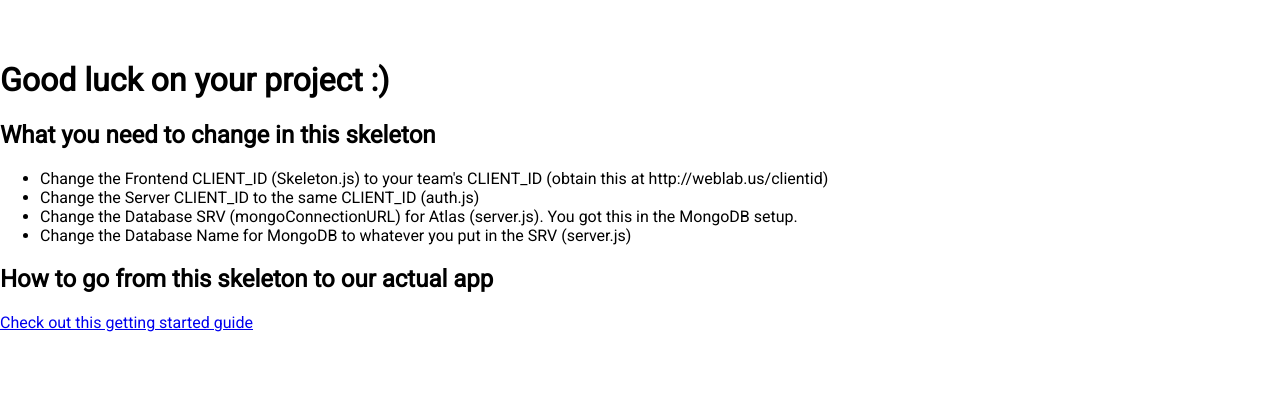
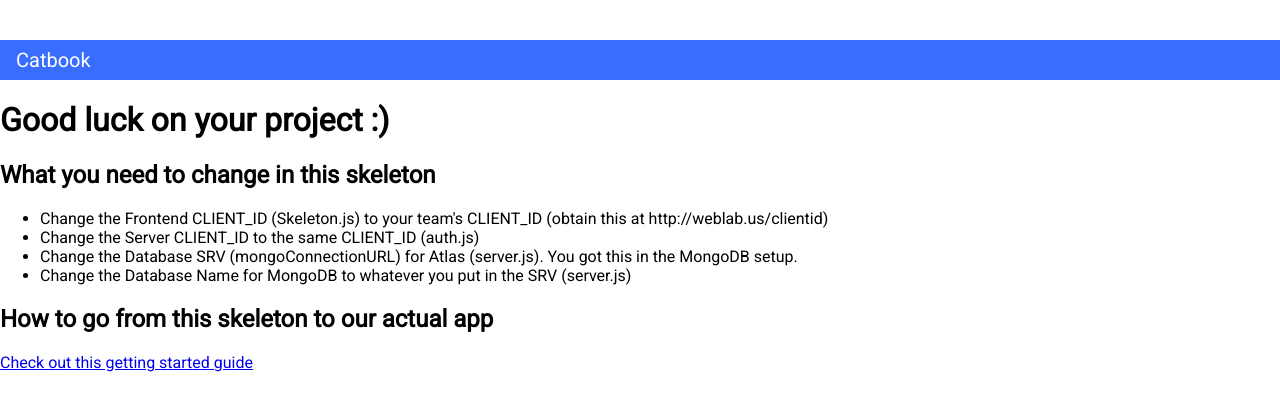
Before and after one commit to alex-t-hu/wordbash, a React app: page / in a window 1280 px wide. Shown: the top 410 px of the page. Built offline with nearby package versions, Linux system fonts and the light colour scheme; no server answers; the HTML template or start-up script is replaced by a standard one.

Commit message:
added navbar

```diff
--- a/client/src/components/App.js
+++ b/client/src/components/App.js
@@ -4,6 +4,7 @@ import jwt_decode from "jwt-decode";
 
 import NotFound from "./pages/NotFound.js";
 import Skeleton from "./pages/Skeleton.js";
+import NavBar from "./modules/NavBar.js"
 
 import "../utilities.css";
 
--- /dev/null
+++ b/client/src/components/modules/NavBar.css
@@ -0,0 +1,28 @@
+.NavBar-container {
+    padding: var(--s) var(--m);
+    background-color: var(--primary);
+  }
+
+  .NavBar-title {
+    color: var(--white);
+    font-size: 20px;
+  }
+
+  .NavBar-linkContainer {
+    margin-left: var(--l);
+  }
+
+  .NavBar-link,
+  .NavBar-link:visited {
+    color: var(--white);
+    opacity: 0.6;
+    text-decoration: none;
+  }
+
+  .NavBar-link:hover {
+    opacity: 0.8;
+  }
+
+  .NavBar-link + .NavBar-link {
+    margin-left: var(--m);
+  }
--- /dev/null
+++ b/client/src/components/modules/NavBar.js
@@ -0,0 +1,17 @@
+import React from "react";
+
+import "./NavBar.css";
+
+/**
+ * The navigation bar at the top of all pages. Takes no props.
+ */
+const NavBar = () => {
+  return (
+    <nav className="NavBar-container">
+      <div className="NavBar-title">Catbook</div>
+      {/* TODO (step5): implement links to pages */}
+    </nav>
+  );
+};
+
+export default NavBar;
--- a/client/src/components/pages/Skeleton.js
+++ b/client/src/components/pages/Skeleton.js
@@ -3,6 +3,7 @@ import { GoogleOAuthProvider, GoogleLogin, googleLogout } from "@react-oauth/goo
 
 import "../../utilities.css";
 import "./Skeleton.css";
+import NavBar from "../modules/NavBar";
 
 //TODO: REPLACE WITH YOUR OWN CLIENT_ID
 const GOOGLE_CLIENT_ID = "414404150327-qhpp3e5ihem4nvr38ba1vifiv04633ff.apps.googleusercontent.com";
@@ -22,6 +23,7 @@ const Skeleton = ({ userId, handleLogin, handleLogout }) => {
       ) : (
         <GoogleLogin onSuccess={handleLogin} onError={(err) => console.log(err)} />
       )}
+      <NavBar />
       <h1>Good luck on your project :)</h1>
       <h2> What you need to change in this skeleton</h2>
       <ul>
```
Also changed, not shown: 1 other file (tests, documents, lock files or other folders).
